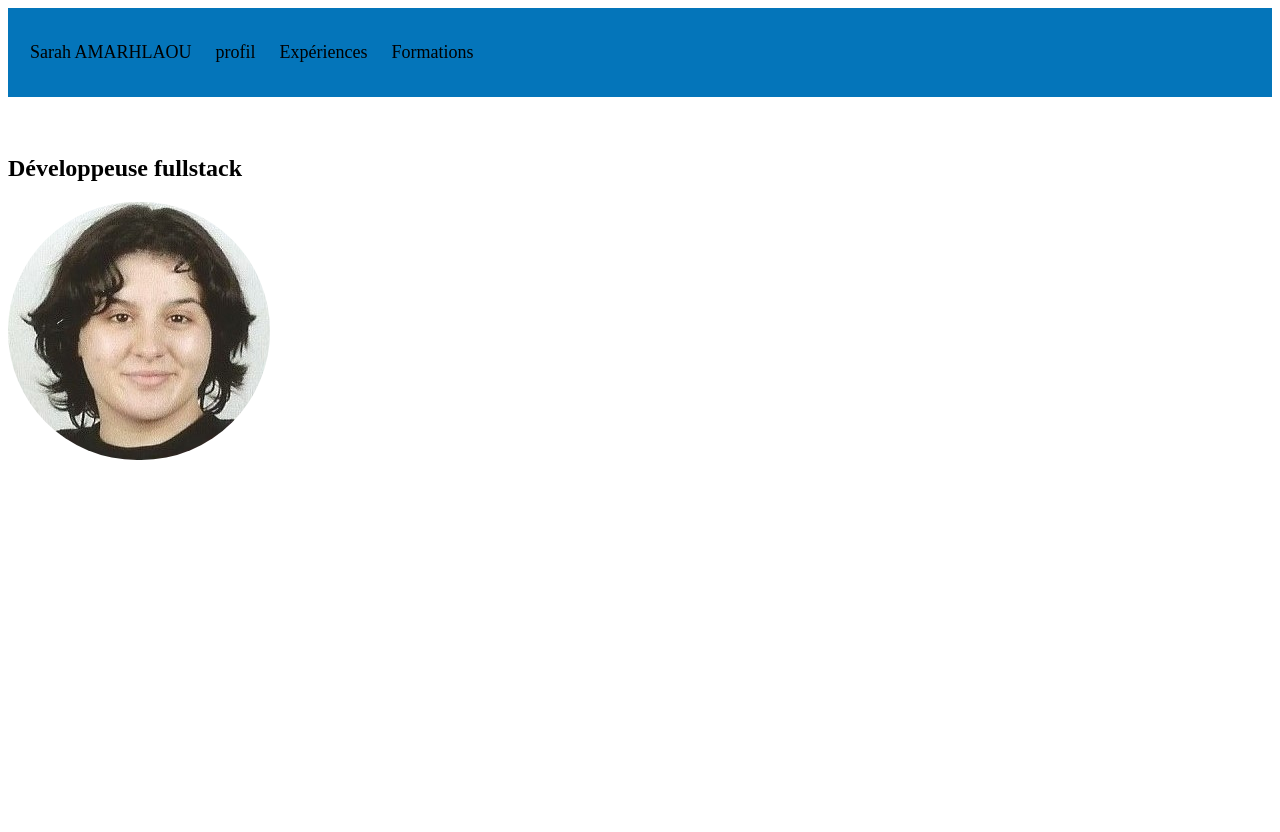
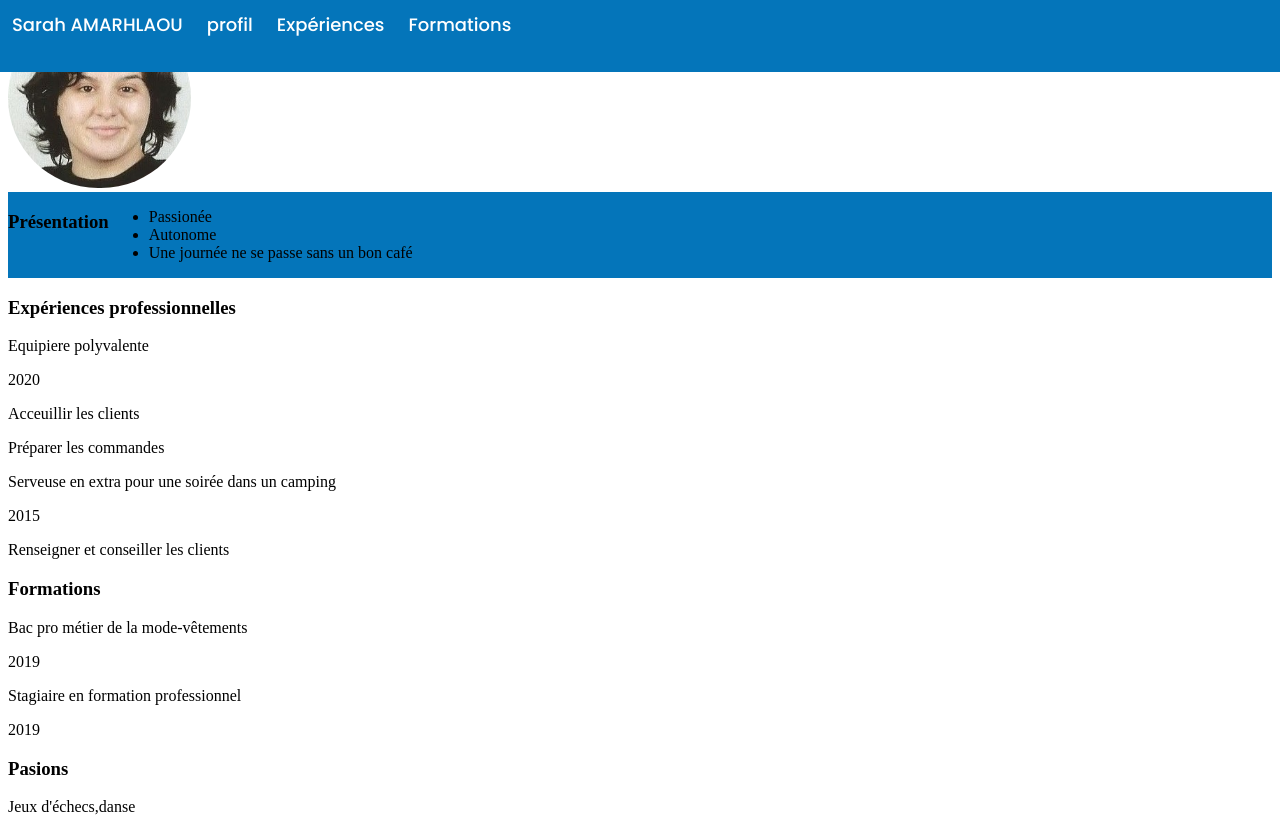
Before and after one commit to sarahxcz/cv, a plain HTML site: page index.html in a window 1280 px wide. Before the commit the page ends 800 px from the top, so only its background shows below. Drawn offline with Linux system fonts and the light colour scheme.

Commit message:
structure html

```diff
--- a/index.css
+++ b/index.css
@@ -1,20 +1,25 @@
-/* Style the header with a grey background and some padding */
+/* Style the header with a grey background and some padding */
 .header {
   overflow: hidden;
   background-color: #0475ba;
-  padding: 20px 10px;
+  height: 72px;
+  position: fixed;
+  right: 0;
+  top: 0; left: 0;
 }
 
 /* Style the header links */
 .header a {
   float: left;
-  color: black;
+  color: white;
   text-align: center;
   padding: 12px;
   text-decoration: none;
   font-size: 18px;
   line-height: 25px;
   border-radius: 4px;
+  font-family: 'Poppins', sans-serif;
+
 }
 
   /* Style the logo link (notice that we set the same value of line-height and font-size to prevent the header to increase when the font gets bigger */
@@ -34,6 +39,25 @@
     border-radius: 200px 200px 200px 200px;
   }
 
+.header2{
+  font-family: 'Poppins', sans-serif;
+  display: flex/inline-flex;
+  flex-direction: row;
+  align-items: flex-end;
+
+}
+.header2 h2{
+  color: #0475ba;
+}
+.identite{
+  height: 180px;
+}
+.presentation{
+  background-color: #0475ba;
+  display: flex;
+}
+
+
   /* Add media queries for responsiveness - when the screen is 500px wide or less, stack the links on top of each other */
   @media screen and (max-width: 500px) {
     .header a {
@@ -44,4 +68,4 @@
     .header-right {
       float: none;
     }
-  }z
+  }
--- a/index.html
+++ b/index.html
@@ -5,6 +5,8 @@
   <meta charset="utf8">
   <link rel="stylesheet" href="./index.css">
   <title>Sarah AMARHLAOU</title>
+  <link rel="preconnect" href="https://fonts.gstatic.com">
+  <link href="https://fonts.googleapis.com/css2?family=Poppins:wght@500&display=swap" rel="stylesheet">
 </head>
 
 <body>
@@ -20,14 +22,55 @@
 
 <div>
   <section>
-    <h1></h1>
-    <div class="image-profile">
-      <img />
+    <div class="container">
+    <section class="intitule" id="Sarah Amarhlaou"
+    </div>
+      <div>
+        <img class="identite" src="img/Photo identité.jpg">
+      </div>
+      <section class="presentation">
+        <div>
+          <h3>Présentation</h3>
+        </div>
+        <div class="liste"></div>
+        <ul>
+          <li>Passionée</li>
+          <li>Autonome</li>
+          <li>Une journée ne se passe sans un bon café</li>
+        </ul>
     </div>
   </section>
-  <section>
-    <h2>Développeuse fullstack</h2>
+
+  <section class="description">
     <div>
-    <img class="identite" src="img/Photo identité.jpg">
-  </div>
+      <h3>Expériences professionnelles</h3>
+      <p>Equipiere polyvalente</p>
+      <p>2020</p>
+      <p>Acceuillir les clients</p>
+      <p>Préparer les commandes</p>
+      <p>Serveuse en extra pour une soirée dans un camping</p>
+      <P>2015</P>
+      <p>Renseigner et conseiller les clients</p>
+    </div>
   </section>
+
+  <section class="Formations">
+    <div>
+      <h3>Formations</h3>
+      <p>Bac pro métier de la mode-vêtements</p>
+      <p>2019</p>
+      <p>Stagiaire en formation professionnel</p>
+      <p>2019</p>
+    </div>
+  </section>
+
+  <section class="Passions">
+    <div>
+      <h3>Pasions</h3>
+      <p>Jeux d'échecs,danse</p>
+    </div>
+  </section>
+
+
+
+</html>
```
